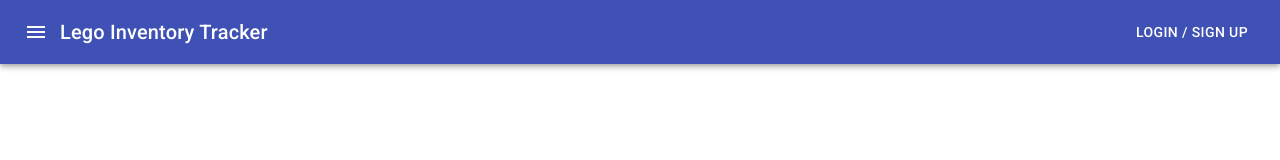
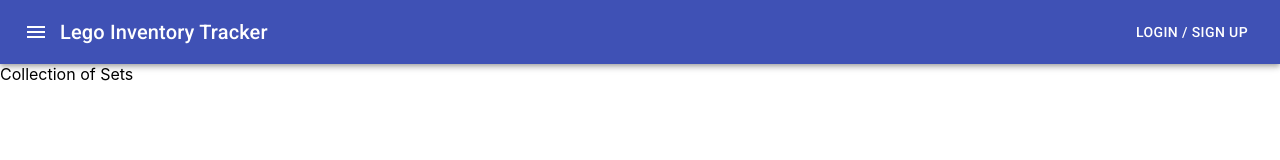
Before and after one commit to RealJasomo/LegoInventoryTrackerProject, a React (Create React App) app in the folder website/lego-inventory-tracker/: page /sets in a window 1280 px wide. Shown: the top 160 px of the page. Built offline with nearby package versions, Linux system fonts and the light colour scheme.

Commit message:
Created collections template + index for components + add router

```diff
--- a/website/lego-inventory-tracker/package.json
+++ b/website/lego-inventory-tracker/package.json
@@ -10,6 +10,7 @@
     "@testing-library/user-event": "^12.6.0",
     "react": "^17.0.1",
     "react-dom": "^17.0.1",
+    "react-router-dom": "^5.2.0",
     "react-scripts": "4.0.1",
     "web-vitals": "^0.2.4"
   },
--- a/website/lego-inventory-tracker/src/App.js
+++ b/website/lego-inventory-tracker/src/App.js
@@ -1,12 +1,56 @@
+import styles from "./css/App.module.css"
 import React, { Component } from 'react'
-import Homepage from './components/Homepage'
+import {
+  BrowserRouter as Router,
+  Switch,
+  Route
+} from "react-router-dom";
+import {Homepage, BrickCollection, ModelCollection, SetCollection} from './components'
+import {AppBar, Toolbar,  IconButton, Typography, Button} from '@material-ui/core'
+import MenuIcon from '@material-ui/icons/Menu'
 
 export default class App extends Component {
   render() {
     return (
-      <div id="app-container">
-        <Homepage />
-      </div>
+      <>
+        <div id="nav" className={styles.flexGrow} >
+                  <AppBar position="static">
+                  <Toolbar>
+                      <IconButton edge="start" className={styles.menuButton} color="inherit" aria-label="menu">
+                      <MenuIcon />
+                      </IconButton>
+                      <Typography variant="h6" className={styles.flexGrow}>
+                      Lego Inventory Tracker
+                      </Typography>
+                      <Button color="inherit">Login / Sign Up</Button>
+                  </Toolbar>
+                  </AppBar>
+        </div>
+        <div id="app-container">
+          <Router>
+            <Switch>
+              <Route exact path="/">
+                <Homepage />
+              </Route>
+            </Switch>
+            <Switch>
+              <Route path="/sets">
+                <SetCollection />
+              </Route>
+            </Switch>
+            <Switch>
+              <Route path="/models">
+                <ModelCollection />
+              </Route>
+            </Switch>
+            <Switch>
+              <Route path="/bricks">
+                <BrickCollection />
+              </Route>
+            </Switch>
+          </Router>
+        </div>
+      </>
     )
   }
 }
--- a/website/lego-inventory-tracker/src/components/Homepage.js
+++ b/website/lego-inventory-tracker/src/components/Homepage.js
@@ -1,24 +1,11 @@
 import styles from '../css/Homepage.module.css'
 import React, { Component } from 'react'
-import {AppBar, Toolbar,  IconButton, Typography, Button} from '@material-ui/core'
-import MenuIcon from '@material-ui/icons/Menu'
+
 
 export default class Homepage extends Component {
     render() {
         return (
-            <div id="nav" className={styles.flexGrow} >
-                <AppBar position="static">
-                <Toolbar>
-                    <IconButton edge="start" className={styles.menuButton} color="inherit" aria-label="menu">
-                    <MenuIcon />
-                    </IconButton>
-                    <Typography variant="h6" className={styles.flexGrow}>
-                    Lego Inventory Tracker
-                    </Typography>
-                    <Button color="inherit">Login / Sign Up</Button>
-                </Toolbar>
-                </AppBar>
-            </div>
+            <div>Homepage</div>
         )
     }
 }
--- /dev/null
+++ b/website/lego-inventory-tracker/src/components/collections/BrickCollection.js
@@ -0,0 +1,11 @@
+import React, { Component } from 'react'
+
+export default class BrickCollection extends Component {
+    render() {
+        return (
+            <div>
+                Brick Collection
+            </div>
+        )
+    }
+}
--- /dev/null
+++ b/website/lego-inventory-tracker/src/components/collections/ModelCollection.js
@@ -0,0 +1,11 @@
+import React, { Component } from 'react'
+
+export default class ModelCollection extends Component {
+    render() {
+        return (
+            <div>
+                Collections of models
+            </div>
+        )
+    }
+}
--- /dev/null
+++ b/website/lego-inventory-tracker/src/components/collections/SetCollection.js
@@ -0,0 +1,11 @@
+import React, { Component } from 'react'
+
+export default class SetCollection extends Component {
+    render() {
+        return (
+            <div>
+                Collection of Sets
+            </div>
+        )
+    }
+}
--- /dev/null
+++ b/website/lego-inventory-tracker/src/components/index.js
@@ -0,0 +1,4 @@
+export {default as Homepage} from './Homepage'
+export {default as SetCollection} from './collections/SetCollection'
+export {default as ModelCollection} from './collections/ModelCollection'
+export {default as BrickCollection} from './collections/BrickCollection'
--- /dev/null
+++ b/website/lego-inventory-tracker/src/css/App.module.css
@@ -0,0 +1,13 @@
+* {
+    margin: 0 0;
+    padding: 0 0;
+
+}
+
+.menuButton {
+    margin-right: 2em;
+}
+
+.flexGrow {
+    flex-grow: 1;
+}
--- a/website/lego-inventory-tracker/src/css/Homepage.module.css
+++ b/website/lego-inventory-tracker/src/css/Homepage.module.css
@@ -3,11 +3,3 @@
     padding: 0 0;
 
 }
-
-.menuButton {
-    margin-right: 2em;
-}
-
-.flexGrow {
-    flex-grow: 1;
-}
```
Also changed, not shown: 2 other files (tests, documents, lock files or other folders).
